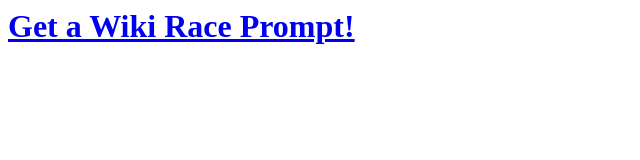
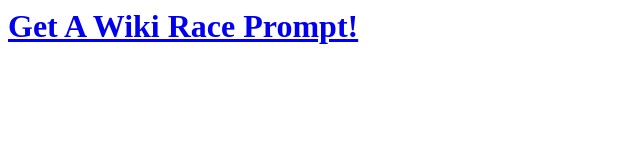
Before and after one commit to Gabriel-Kahen/wikitestJava, a plain HTML site: page index.html in a window 1280 px wide. Shown: the full height of the page, 0-640 px from the left. Drawn offline with Linux system fonts and the light colour scheme.

Commit message:
Update index.html

```diff
--- a/index.html
+++ b/index.html
@@ -4,7 +4,7 @@
 </head>
 <body>
   <h1Wiki Race</h1>
-  <a href="https://Gabriel-Kahen.github.io/wikiRace.jnlp"> <h1> Get a Wiki Race Prompt! </h1> </a>
+  <a href="https://Gabriel-Kahen.github.io/wikiRace.jnlp"> <h1> Get A Wiki Race Prompt! </h1> </a>
 
 </body>
 </html>
```
